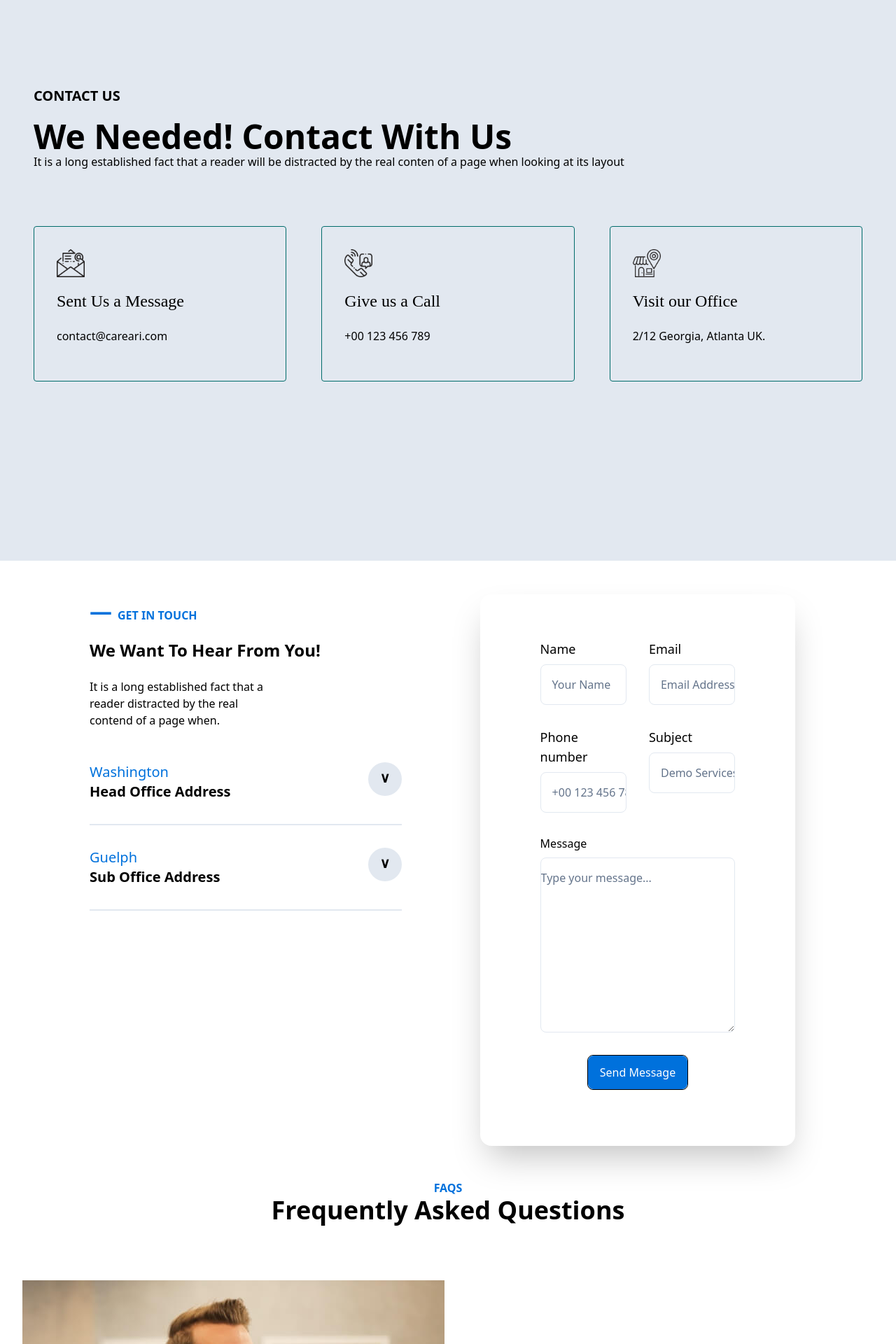
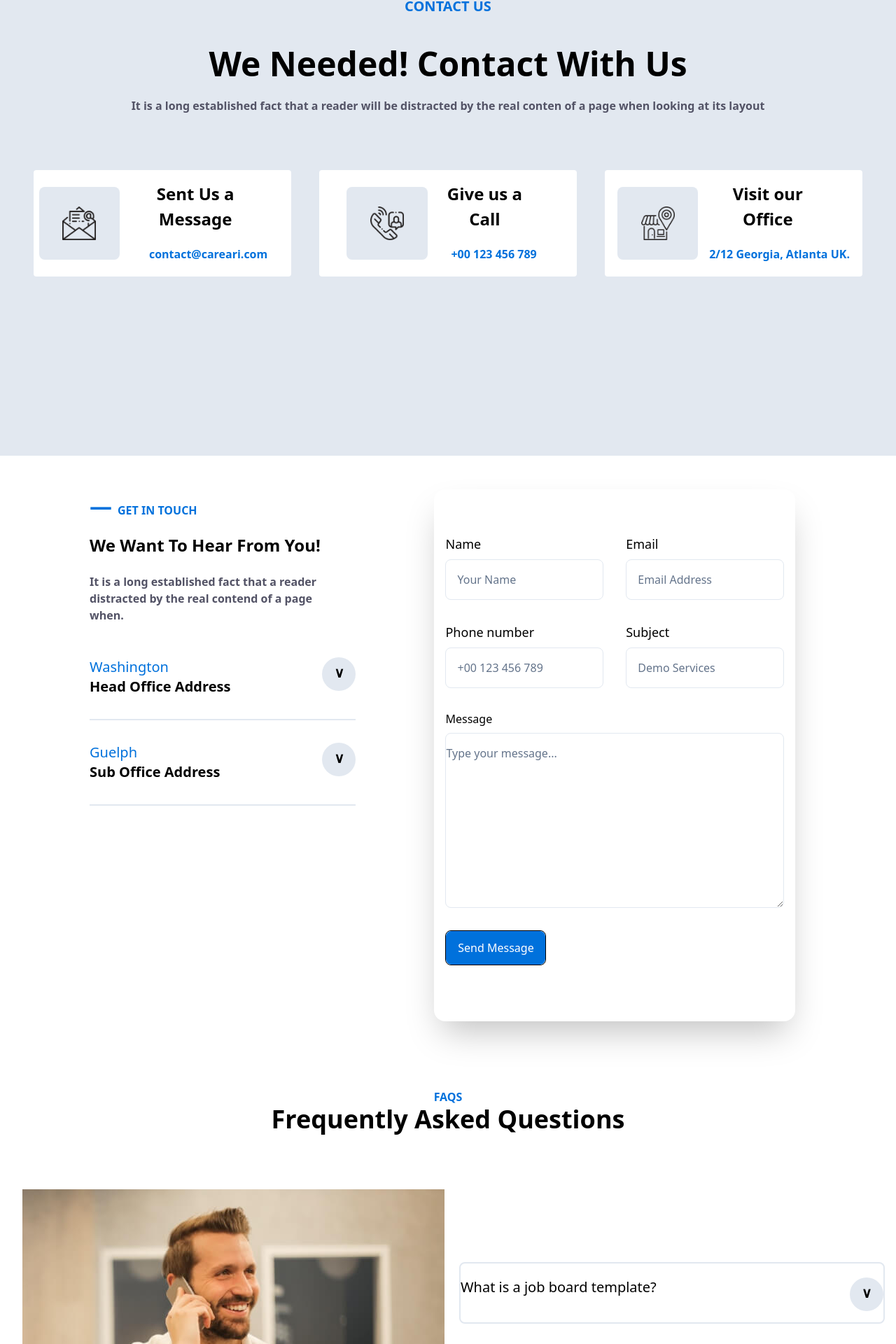
Before and after one commit to estherlardze/job-search-portal, a React (Vite) app: page /contact in a window 1280 px wide. Shown: the part 280-2200 px from the top of the page at 70% size. Built offline with nearby package versions, Linux system fonts and the light colour scheme.

Commit message:
updates contact

```diff
--- a/src/Pages/Contact/Contact.jsx
+++ b/src/Pages/Contact/Contact.jsx
@@ -10,7 +10,7 @@ const Contact = () => {
     <>
       <div>
         <Navbar />
-        <div className="mb-[-2rem] bg-slate-200">
+        <div className="mb-[-2rem] mt-[-8rem] bg-slate-200">
           <ContactUs />
           <GetInTouchWithUs />
           <FaQues />
--- a/src/components/Accordion/Accordion.jsx
+++ b/src/components/Accordion/Accordion.jsx
@@ -1,11 +1,19 @@
 import { useState } from 'react';
 function AccordionItem({ title, content, isOpen, onClick }) {
   return (
-    <div className={`mb-8 border-b-[2px] border-slate-200 text-justify`}>
+    <div
+      className={`mb-8 ${
+        title.heading ? 'border-b-[2px]' : 'mx-4 rounded-lg border-[2px]'
+      } border-slate-200 text-justify`}
+    >
       <div className="cursor-pointer" onClick={onClick}>
-        <div className="mb-8 flex justify-between ">
+        <div
+          className={`mb-8 flex justify-between ${
+            title.heading ? '' : 'mb-[-1rem] pb-8 pt-5'
+          } `}
+        >
           <div>
-            <div className="text-xl font-medium">
+            <div className="text-xl   font-medium">
               {title.heading ? (
                 <span className="text-blue">{title.heading}</span>
               ) : (
@@ -41,7 +49,9 @@ function AccordionItem({ title, content, isOpen, onClick }) {
               </p>
             </div>
           ) : (
-            <p className="w-full lg:w-1/2">{content}</p>
+            <p className="w-full font-semibold text-gray lg:w-11/12">
+              {content}
+            </p>
           )}
         </div>
       )}
--- a/src/components/Accordion/AccordionSec.jsx
+++ b/src/components/Accordion/AccordionSec.jsx
@@ -9,7 +9,7 @@ function AccordionSec({ title, items, reason, sentence, dash }) {
           {reason}
         </p>
         <h2 className="mb-2 text-2xl font-semibold">{title}</h2>
-        <p className='w-full lg:w-7/12'>{sentence}</p>
+        <p className='w-full text-gray font-semibold lg:w-11/12'>{sentence}</p>
       </div>
       <Accordion items={items} />
     </div>
--- a/src/components/ContactSlide/ContactSlide.jsx
+++ b/src/components/ContactSlide/ContactSlide.jsx
@@ -35,11 +35,11 @@ const ContactSlide = () => {
   return (
     <>
       <Swiper
-        slidesPerView={1}
+        slidesPerView={2}
         spaceBetween={10}
         breakpoints={{
           640: {
-            slidesPerView: 1,
+            slidesPerView: 2,
             spaceBetween: 20,
           },
           768: {
@@ -48,7 +48,7 @@ const ContactSlide = () => {
           },
           1024: {
             slidesPerView: 3,
-            spaceBetween: 50,
+            spaceBetween: 40,
           },
         }}
         className="mySwiper"
@@ -56,16 +56,20 @@ const ContactSlide = () => {
         {reviews.map((review) => (
           <SwiperSlide
             key={review.id}
-            className="rounded border border-[#006B6A] p-8"
+            className="rounded border-white bg-white  p-8 lg:p-0"
           >
-            <div>
-              <div className="flex items-center gap-4">
-                <img src={review.Avatar} alt="" className="h-10" />
+            <div className="inline-flex flex-col items-center lg:flex-row">
+              <div className="flex h-[13vh] w-[13vw] items-center justify-center gap-4 rounded-lg bg-slate-200 lg:mr-4 lg:w-[9vw]">
+                <img src={review.Avatar} alt="" className="h-12 " />
               </div>
-              <h1 className="pt-4 font-['Sora'] text-[1.5rem]">
-                {review.name}
-              </h1>
-              <p className="my-5">{review.comment}</p>
+              <div className="lg:flex-col">
+                <h1 className="pt-4 text-[1.5rem] font-bold lg:w-10/12">
+                  {review.name}
+                </h1>
+                <p className="my-5 w-full font-semibold text-blue">
+                  {review.comment}
+                </p>
+              </div>
             </div>
           </SwiperSlide>
         ))}
--- a/src/components/ContactSlide/ContactUs.jsx
+++ b/src/components/ContactSlide/ContactUs.jsx
@@ -5,13 +5,13 @@ import ContactSlide from './ContactSlide';
 
 const ContactUs = () => {
   return (
-    <div className="bg-bgShade my-32 px-4 py-32 lg:px-12 ">
-      <div className="mb-20">
-        <p className=" mb-5 text-xl font-semibold">CONTACT US</p>
-        <h2 className=" text-4xl font-bold md:text-5xl">
+    <div className=" my-32 px-4 py-32 text-center lg:px-12 ">
+      <div className="mb-20 inline-flex flex-col gap-6">
+        <p className=" mb-5 text-xl font-bold text-blue">CONTACT US</p>
+        <h2 className=" text-4xl font-semibold md:text-5xl">
           We Needed! Contact With Us
         </h2>
-        <p>
+        <p className="font-semibold text-gray">
           It is a long established fact that a reader will be distracted by the
           real conten of a page when looking at its layout
         </p>
--- a/src/components/FaQues/FaQues.jsx
+++ b/src/components/FaQues/FaQues.jsx
@@ -5,14 +5,15 @@ import { AccordionSec } from '../Accordion';
 const FaQues = () => {
   return (
     <>
-      <div className="bg-white pt-12 text-center">
+      <div className="bg-white pt-16 text-center">
         <p className="font-bold text-blue">FAQS</p>
         <p className="text-4xl font-semibold">Frequently Asked Questions</p>
       </div>
-      <div className=" flex  pb-[8rem] flex-col bg-white pt-12 lg:flex-row">
+      <div className=" flex  flex-col justify-between bg-white pb-[8rem] pt-12 lg:flex-row">
         <div className="pl-8 pt-8">
           <img src={faq} alt="faq" />
         </div>
+        <div className="w-full lg:w-1/2">
           <AccordionSec
             title=""
             items={Faq}
@@ -21,6 +22,7 @@ const FaQues = () => {
             dash={null}
           />
         </div>
+      </div>
     </>
   );
 };
--- a/src/components/GetInTouchWithUs/GetInTouchWithUs.jsx
+++ b/src/components/GetInTouchWithUs/GetInTouchWithUs.jsx
@@ -4,7 +4,7 @@ import { GetInTouch } from '../../Pages/Contact/constant';
 
 const GetInTouchWithUs = () => {
   return (
-    <div className="flex flex-col gap-24  bg-white px-4 pt-12 lg:flex-row lg:px-32">
+    <div className="flex flex-col gap-24 pb-8  bg-white px-4 pt-12 lg:flex-row lg:px-32">
       <div className="w-full lg:w-1/2">
         <AccordionSec
           dash="—"
--- a/src/components/GetInTouchWithUs/ReachOut.jsx
+++ b/src/components/GetInTouchWithUs/ReachOut.jsx
@@ -1,7 +1,7 @@
 const ReachOut = () => {
   return (
-    <div className="mx-4 rounded-2xl  px-4 shadow-2xl lg:w-1/2 ">
-      <div className="mx-auto mb-20 md:w-2/3">
+    <div className="mx-4 rounded-2xl  px-4 shadow-2xl lg:w-2/3 ">
+      <div className="mx-auto mb-20 md:w-2/3 lg:w-full">
         <form>
           <div className="mb-8 mt-16 flex flex-col items-center gap-8 sm:flex-row">
             <div className="w-full">
@@ -81,7 +81,7 @@ const ReachOut = () => {
               Type your message...
             </textarea>
           </div>
-          <div className="mx-auto w-36 rounded-lg border">
+          <div className="mx-auto inline-flex w-36 rounded-lg border">
             <input
               type="submit"
               value="Send Message"
```
Lines whose indentation alone changed are shown as unchanged.
